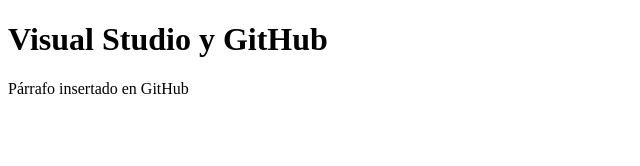
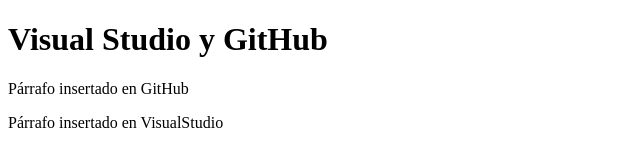
Before and after one commit to stzupa/GitHub-y-VisualStudio, a plain HTML site: page index.html in a window 1280 px wide. Shown: the whole page, without its empty margins (0-640 px from the left). Drawn offline with Linux system fonts and the light colour scheme.

Commit message:
Segundo párrafo agregado

```diff
--- a/index.html
+++ b/index.html
@@ -8,5 +8,6 @@
 <body>
     <h1>Visual Studio y GitHub</h1>
     <p>Párrafo insertado en GitHub</p>
+    <p>Párrafo insertado en VisualStudio</p>
 </body>
 </html>
```
